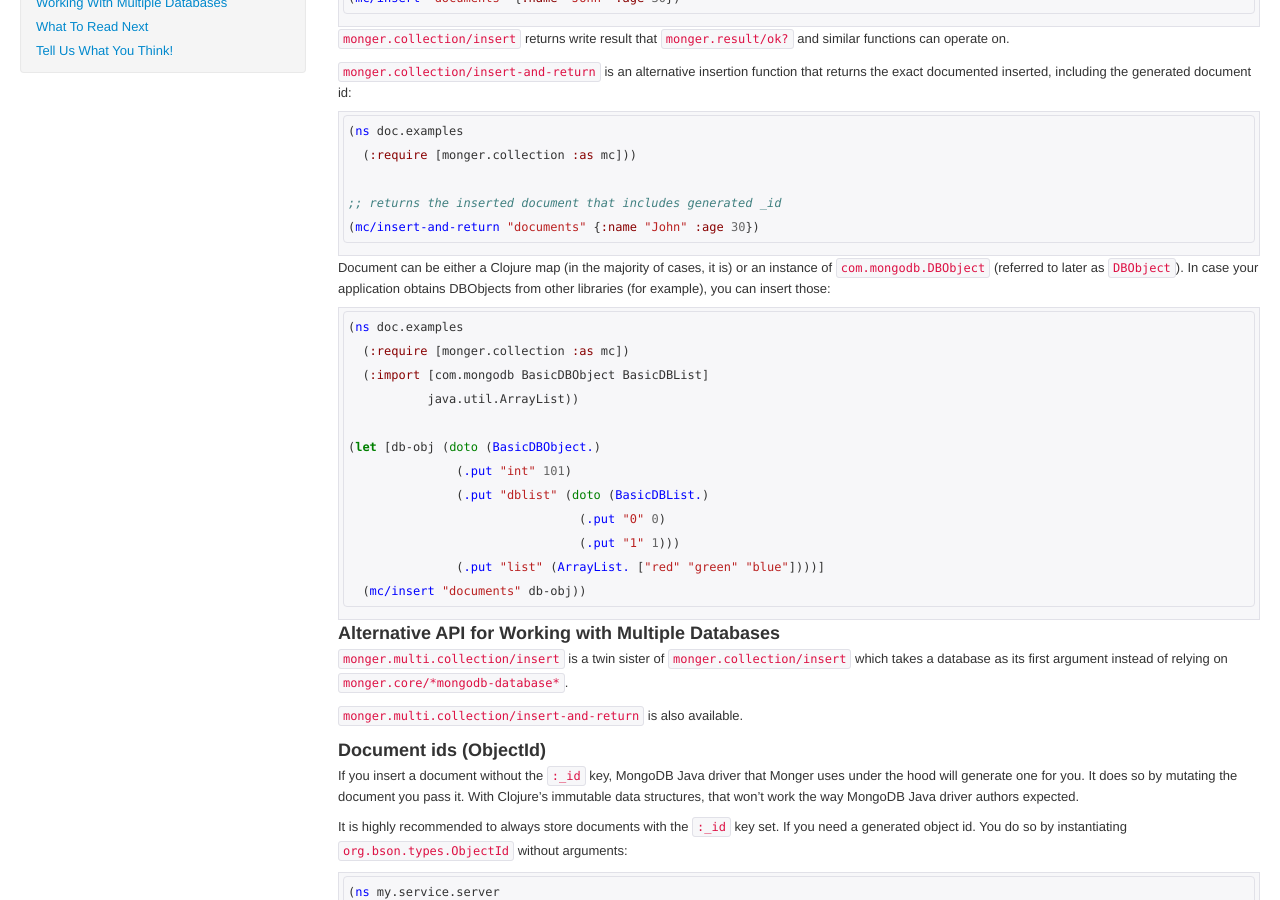
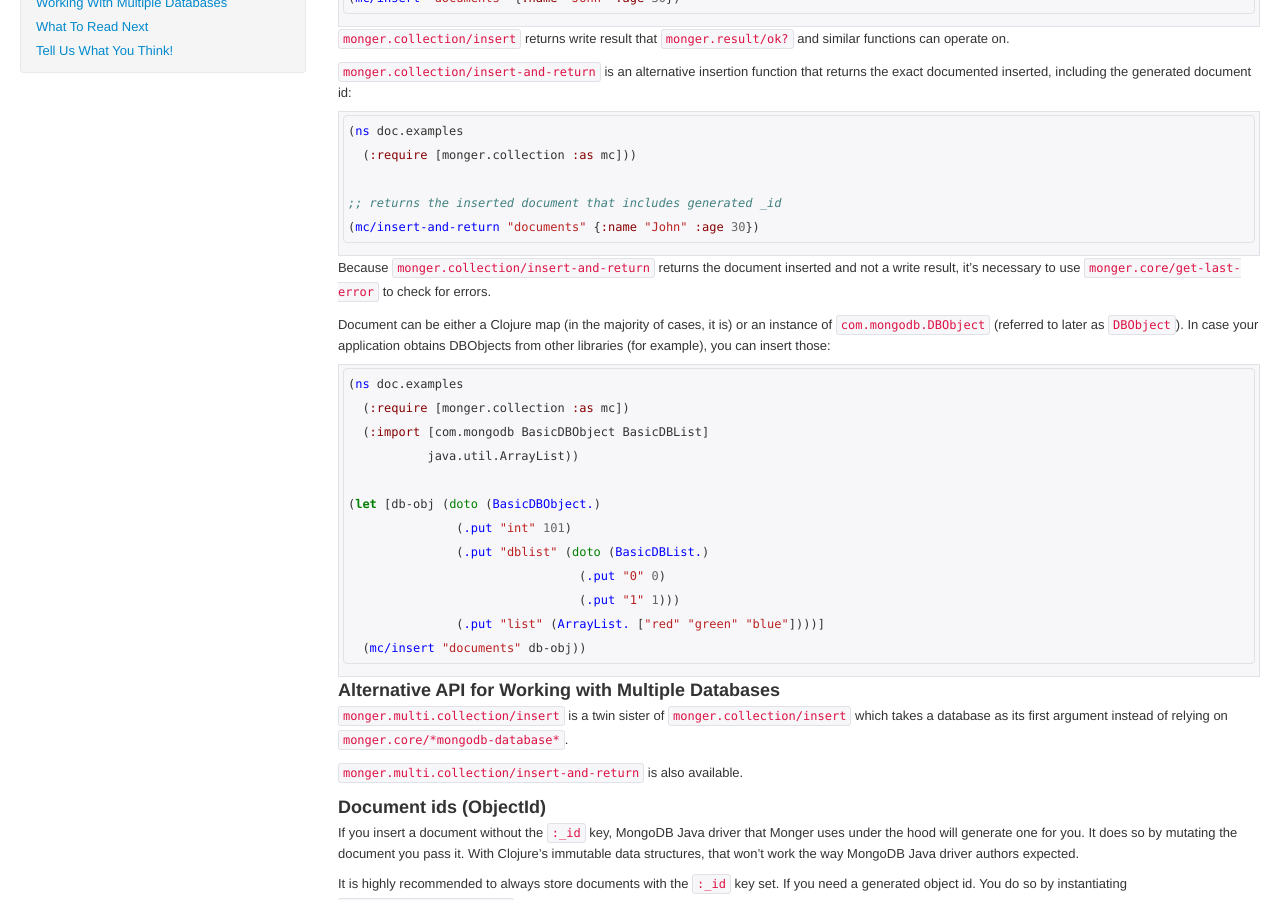
Before and after one commit to clojurewerkz/monger.docs, a Jekyll site: the page built from articles/inserting.md, in a window 1280 px wide and 900 px high, scrolled down 587 px. Built offline with Jekyll 4.4.1, drawn with Linux system fonts in a browser that asks for light colours; some web fonts are replaced; comment, search, counter and statistics services are not loaded.

Commit message:
Explain how error handling works with m.c/insert-and-return

````diff
--- a/articles/inserting.md
+++ b/articles/inserting.md
@@ -56,6 +56,10 @@ generated document id:
 ;; returns the inserted document that includes generated _id
 (mc/insert-and-return "documents" {:name "John" :age 30})
 ```
+
+Because `monger.collection/insert-and-return` returns the document inserted
+and not a write result, it's necessary to use `monger.core/get-last-error` to check
+for errors.
 
 Document can be either a Clojure map (in the majority of cases, it is)
 or an instance of `com.mongodb.DBObject` (referred to later as
````
